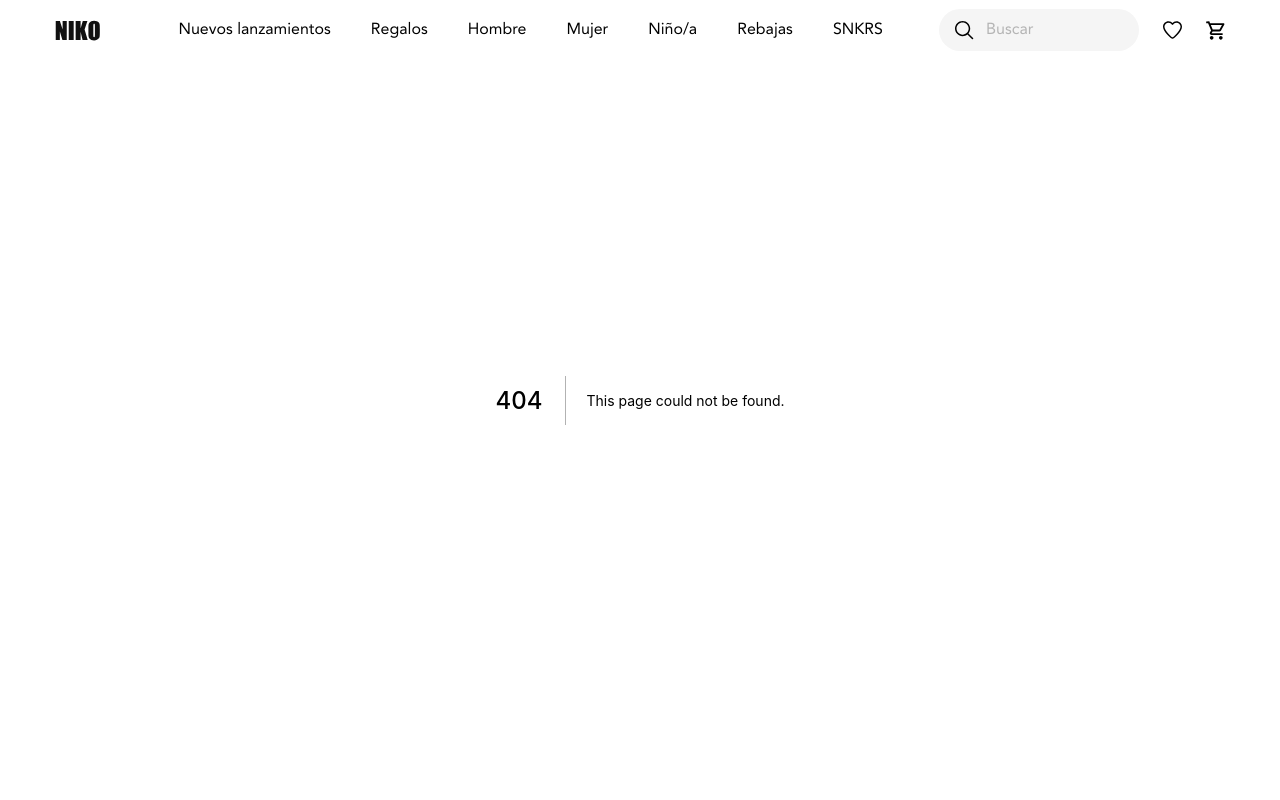
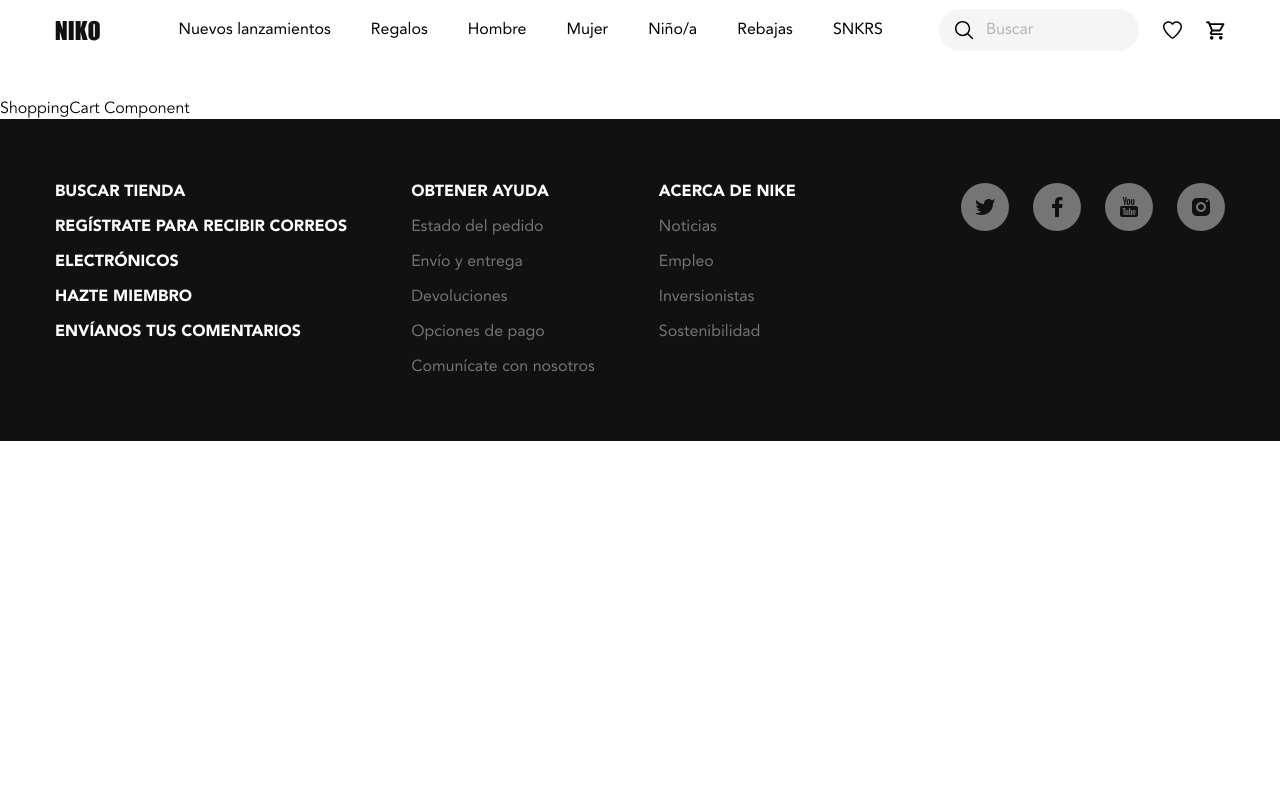
Before and after one commit to iguerra94/niko, a Next.js app: page /cart in a window 1280 px wide. Before the commit this address had no page. Shown: the top 800 px of the page. Built offline with nearby package versions, Linux system fonts and the light colour scheme.

Commit message:
start cart component

```diff
--- /dev/null
+++ b/pages/cart/index.js
@@ -0,0 +1,20 @@
+import Head from 'next/head';
+
+import styles from './shopping-cart.module.css';
+
+const ShoppingCart = () => {
+  return (
+    <div className="App">
+      <Head>
+        <title>Niko - Shopping Cart</title>
+        <link rel="icon" href="/favicon.ico" />
+      </Head>
+
+      <div className={styles["cart__container"]}>
+        ShoppingCart Component
+      </div>
+    </div>
+  );
+}
+
+export default ShoppingCart;
--- /dev/null
+++ b/pages/cart/shopping-cart.module.css
@@ -0,0 +1,4 @@
+.cart__container {
+  position: relative;
+  padding-top: 100px;
+}
```
